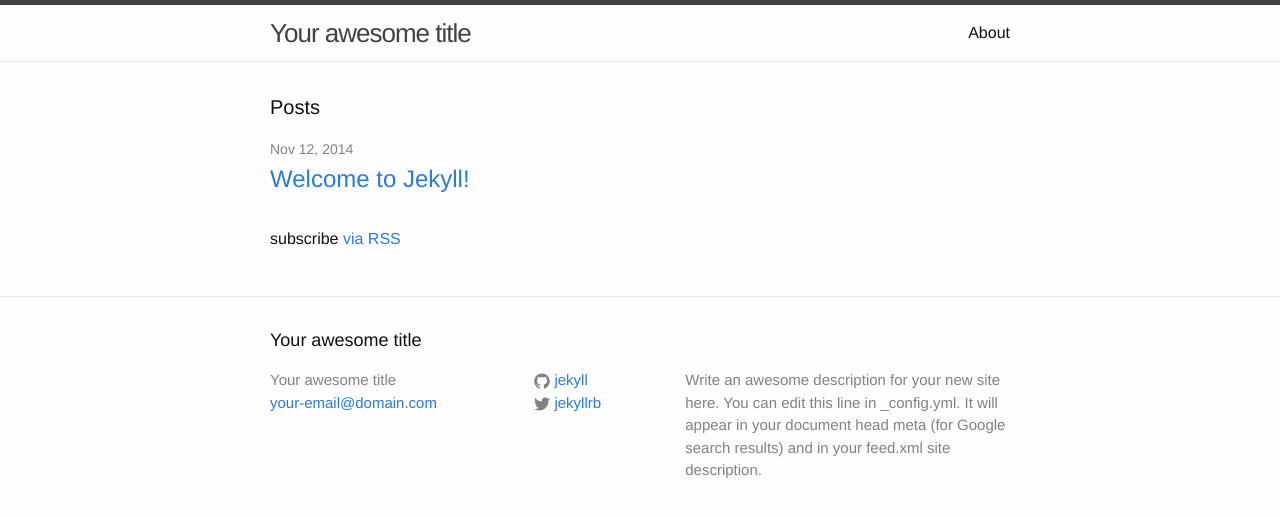
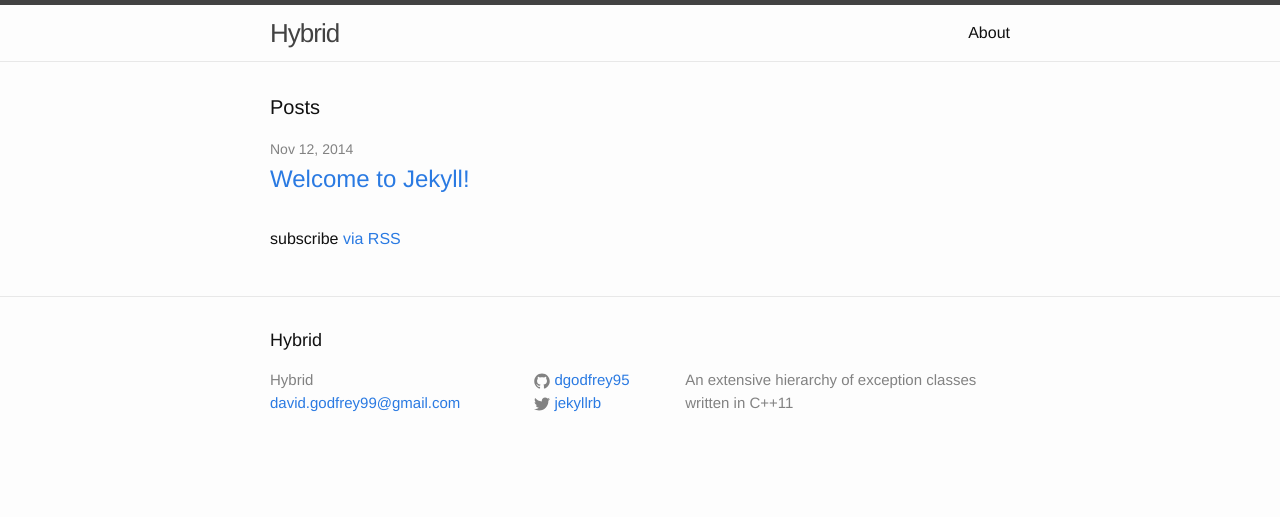
Before and after one commit to dgodfrey206/dgodfrey_githubio, a Jekyll site: the page built from index.html, in a window 1280 px wide. Shown: the top 517 px of the page. Built offline with Jekyll 4.4.1, drawn with Linux system fonts in a browser that asks for light colours.

Commit message:
Update _config.yml

```diff
--- a/_config.yml
+++ b/_config.yml
@@ -1,14 +1,13 @@
 # Site settings
-title: Your awesome title
-email: your-email@domain.com
-description: > # this means to ignore newlines until "baseurl:"
-  Write an awesome description for your new site here. You can edit this
-  line in _config.yml. It will appear in your document head meta (for
-  Google search results) and in your feed.xml site description.
+title: Hybrid
+email: david.godfrey99@gmail.com
+description: "An extensive hierarchy of exception classes written in C++11"
 baseurl: "" # the subpath of your site, e.g. /blog/
-url: "http://yourdomain.com" # the base hostname & protocol for your site
+url: "https://dgodfrey95.github.io"
 twitter_username: jekyllrb
-github_username:  jekyll
+github_username:  dgodfrey95
 
 # Build settings
+highlighter: rouge
 markdown: kramdown
+permalink: pretty
```
